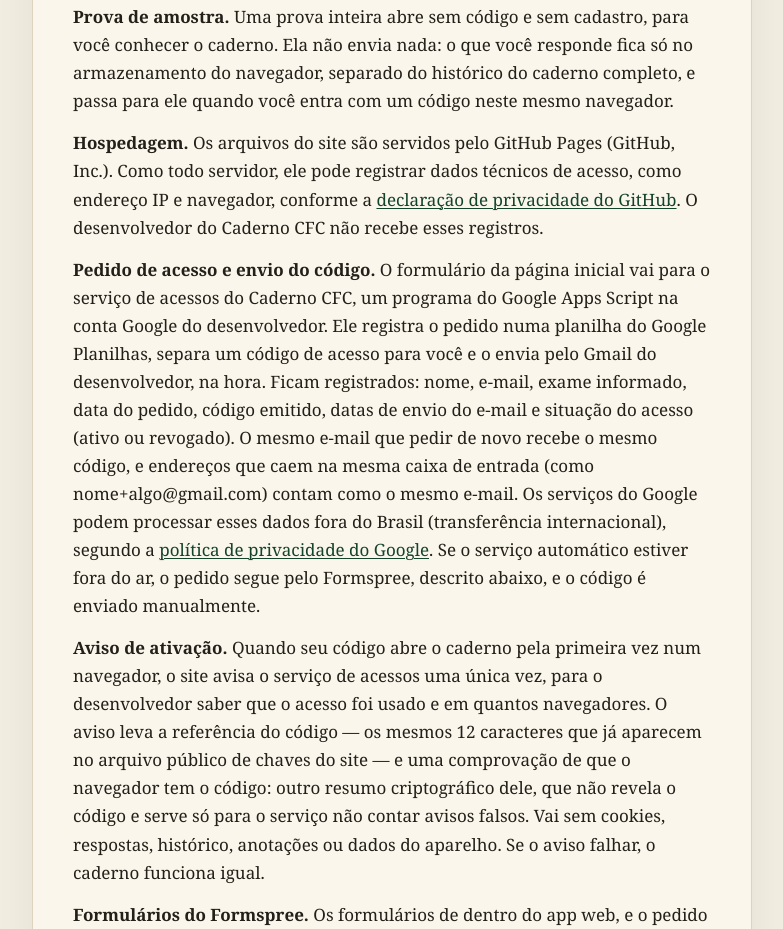
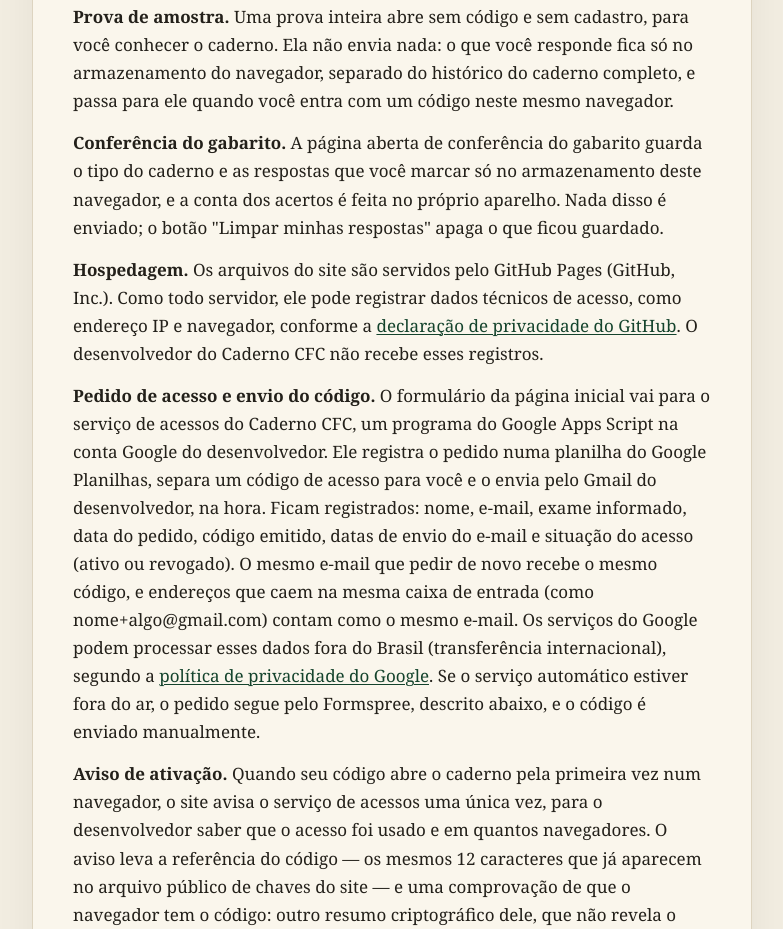
Before and after one commit to gbrandi2017/caderno-cfc-site, a plain HTML site: page index.html in a window 1280 px wide. Shown: the part 2714-3643 px from the top of the page, without its empty margins (248-1031 px from the left). Drawn offline with Linux system fonts and the light colour scheme.

Commit message:
docs: describe the answer-key checker, which keeps the marked answers in the browser
Co-Authored-By: Claude Fable 5.2 <noreply@anthropic.com>

```diff
--- a/index.html
+++ b/index.html
@@ -160,6 +160,10 @@
   caderno. Ela não envia nada: o que você responde fica só no armazenamento do navegador, separado
   do histórico do caderno completo, e passa para ele quando você entra com um código neste mesmo
   navegador.</p>
+  <p><strong>Conferência do gabarito.</strong> A página aberta de conferência do gabarito guarda o tipo do caderno
+  e as respostas que você marcar só no armazenamento deste navegador, e a conta dos acertos é feita
+  no próprio aparelho. Nada disso é enviado; o botão "Limpar minhas respostas" apaga o que ficou
+  guardado.</p>
   <p><strong>Hospedagem.</strong> Os arquivos do site são servidos pelo GitHub Pages (GitHub, Inc.).
   Como todo servidor, ele pode registrar dados técnicos de acesso, como endereço IP e navegador,
   conforme a <a href="https://docs.github.com/pt/site-policy/privacy-policies/github-general-privacy-statement">declaração de privacidade do GitHub</a>.
```
